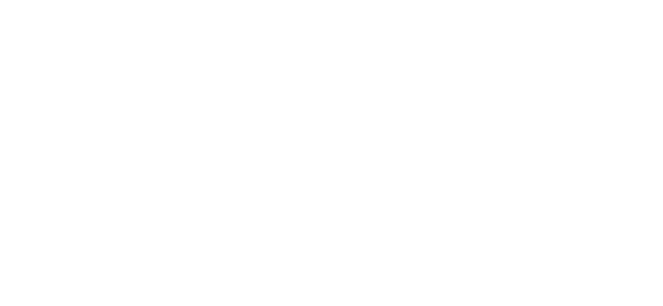
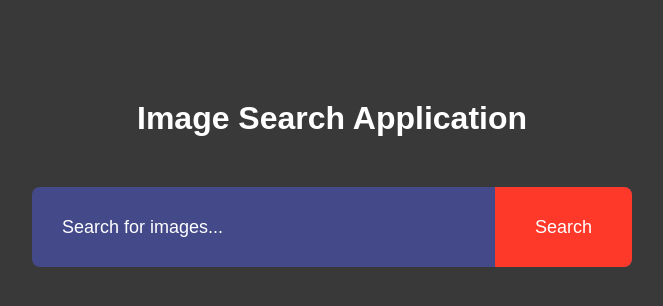
Before and after one commit to mikalPaudel/28.-Image-Search, a plain HTML site: page index.html in a window 1280 px wide. Shown: the whole page, without its empty margins (308-971 px from the left). Drawn offline with Linux system fonts and the light colour scheme.

Commit message:
Add HTML structure and CSS styles for Image Search application

```diff
--- a/index.html
+++ b/index.html
@@ -4,8 +4,15 @@
     <meta charset="UTF-8">
     <meta name="viewport" content="width=device-width, initial-scale=1.0">
     <title>Image Search</title>
+    <link rel="stylesheet" href="style.css">
 </head>
 <body>
+    <h1>Image Search Application</h1>
+    <form id="search-form">
+        <input type="text" name="search" id="search-box" placeholder="Search for images...">
+        <button>Search</button>
+    </form>
+
 
 </body>
 </html>
--- a/style.css
+++ b/style.css
@@ -3,3 +3,52 @@
     padding: 0;
     box-sizing: border-box;
 }
+body{
+    background: #393939;
+    color: #ffffff;
+    font-family: Arial, sans-serif;
+}
+
+h1{
+    text-align: center;
+    margin: 100px auto 50px;
+    font-weight: 600;
+}
+form{
+    width: 90%;
+    max-width: 600px;
+    margin: auto;
+    height: 80px;
+    display: flex;
+    align-items: center;
+    background: #434989;
+    border-radius: 8px ;
+}
+form input{
+    flex: 1;
+    height: 100%;
+    border: 0;
+    outline: 0;
+    padding: 0 30px;
+    font-size: 18px;
+    color: #ffffff;
+    background: transparent;
+}
+
+form button{
+    padding: 0 40px;
+    height: 100%;
+    border: 0;
+    outline: 0;
+    border-top-right-radius: 8px ;
+    border-bottom-right-radius: 8px ;
+    background: #ff3929;
+    color: #ffffff;
+    font-size: 18px;
+    cursor: pointer;
+}
+
+::placeholder{
+    color: #fff;
+    font-size: 18px;
+}
```
